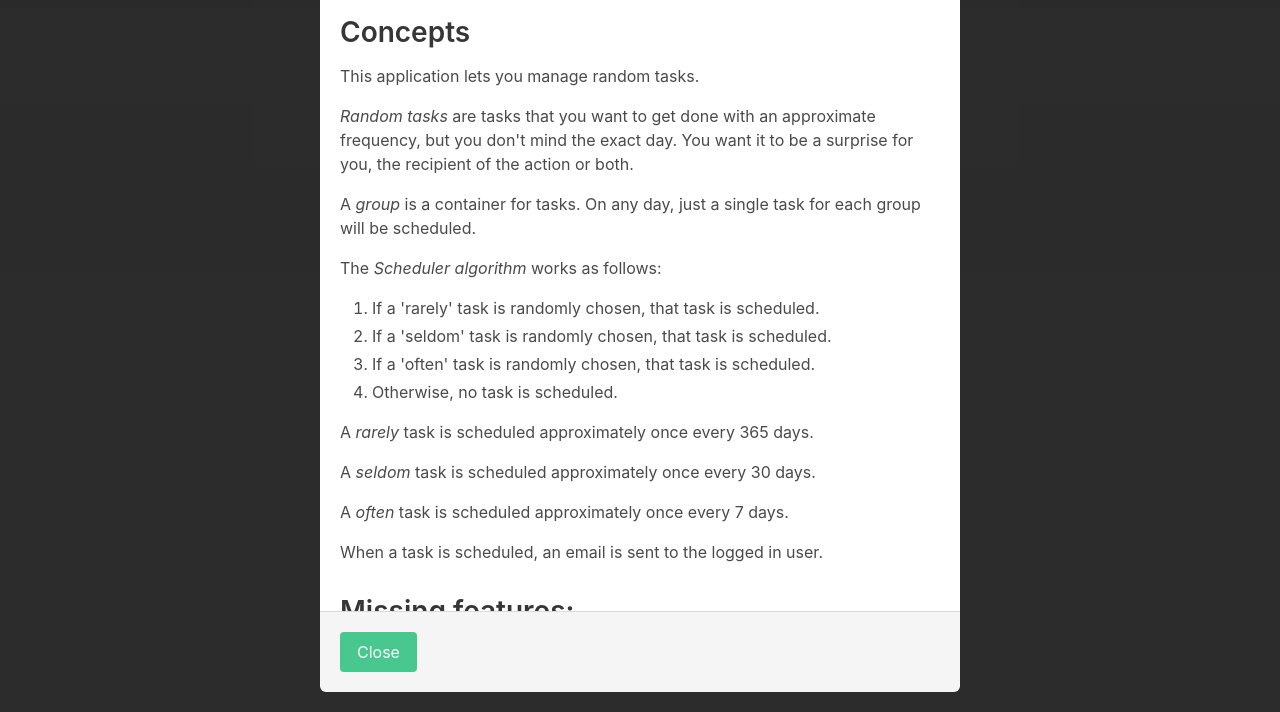
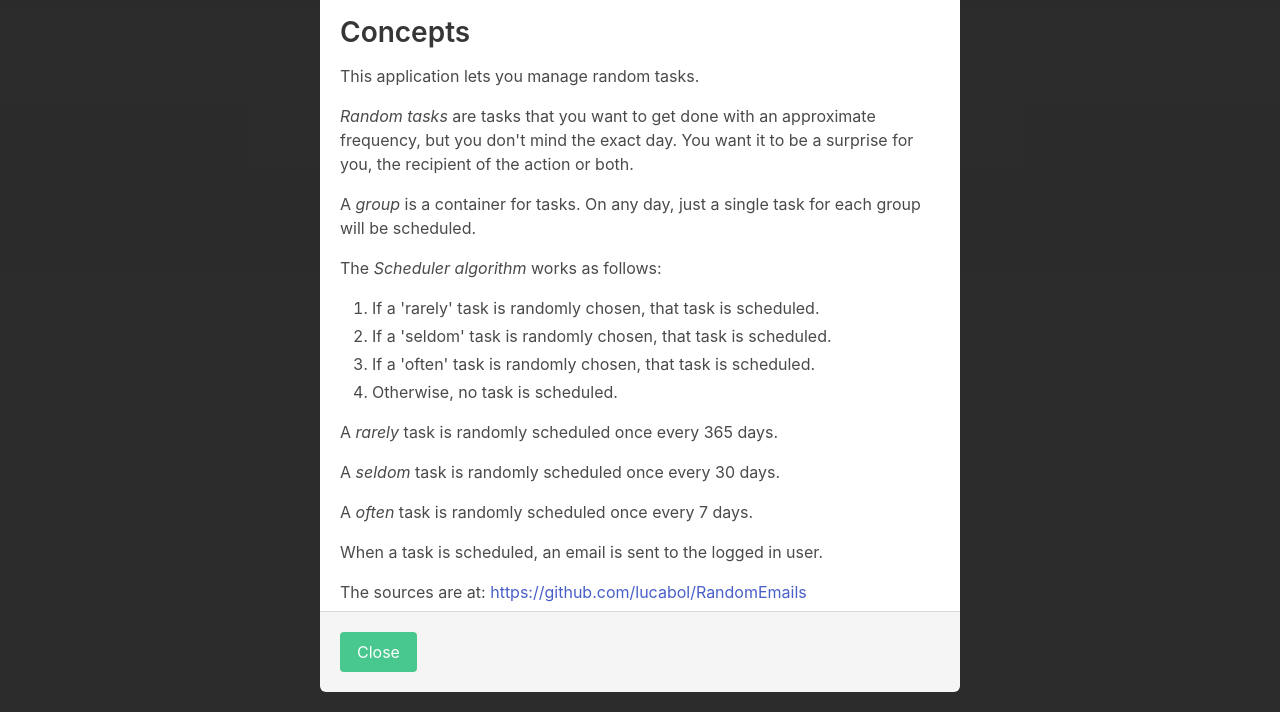
Before and after one commit to lucabol/RandomEmails, a plain HTML site: page index.html in a window 1280 px wide. Both pictures are taken after a click on the element 1180 px from the left and 48 px from the top of the page. Shown: the part 88-800 px from the top of the page. Drawn offline with nearby package versions, Linux system fonts and the light colour scheme; no server answers.

Commit message:
Readme change

```diff
--- a/index.html
+++ b/index.html
@@ -46,10 +46,11 @@
               <li>If a 'often' task is randomly chosen, that task is scheduled.</li>
               <li>Otherwise, no task is scheduled.</li>
             </ol>
-          <p>A <dfn>rarely</dfn> task is scheduled approximately once every 365 days.</p>
-          <p>A <dfn>seldom</dfn> task is scheduled approximately once every 30 days.</p>
-          <p>A <dfn>often</dfn> task is scheduled approximately once every 7 days.</p>
+          <p>A <dfn>rarely</dfn> task is randomly scheduled once every 365 days.</p>
+          <p>A <dfn>seldom</dfn> task is randomly scheduled once every 30 days.</p>
+          <p>A <dfn>often</dfn> task is randomly scheduled once every 7 days.</p>
           <p>When a task is scheduled, an email is sent to the logged in user.</p>
+          <p>The sources are at: <a>https://github.com/lucabol/RandomEmails</a></p>
           <h2>Missing features:</h2>
           <ul>
             <li>Login with Google, Github, Facebook, etc... or name/password.</li>
```
Also changed, not shown: readme.md.
